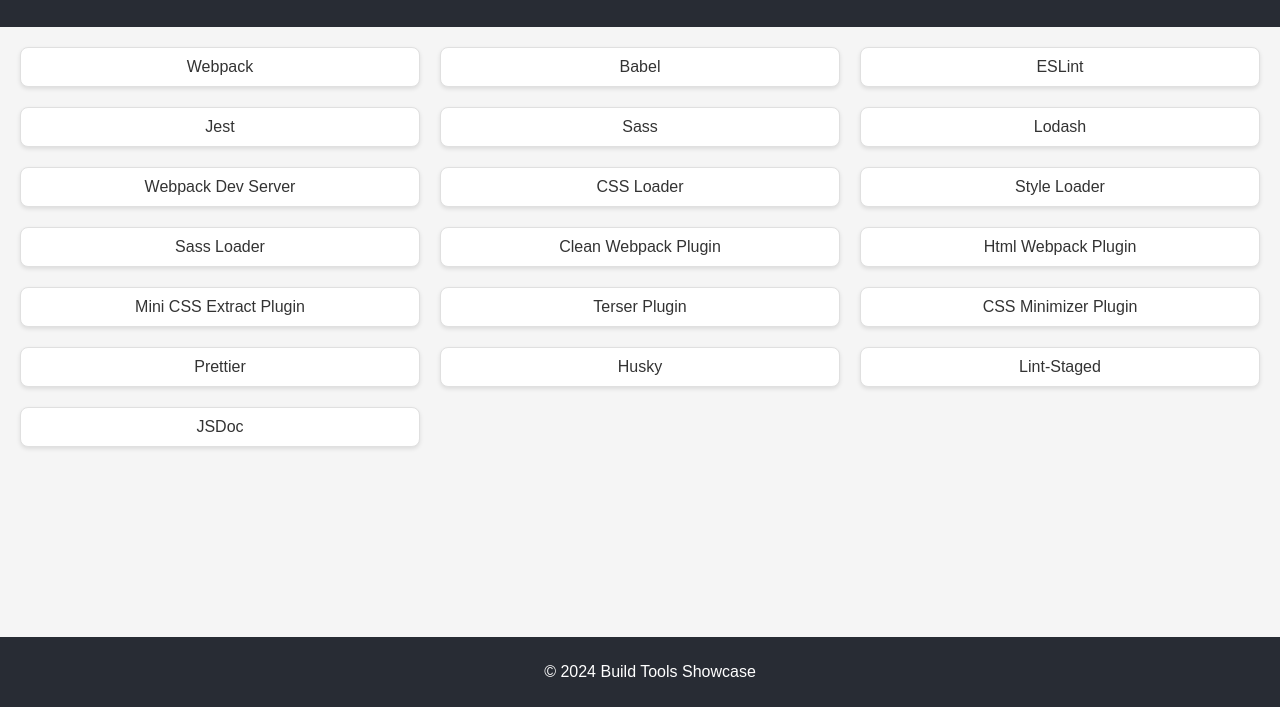
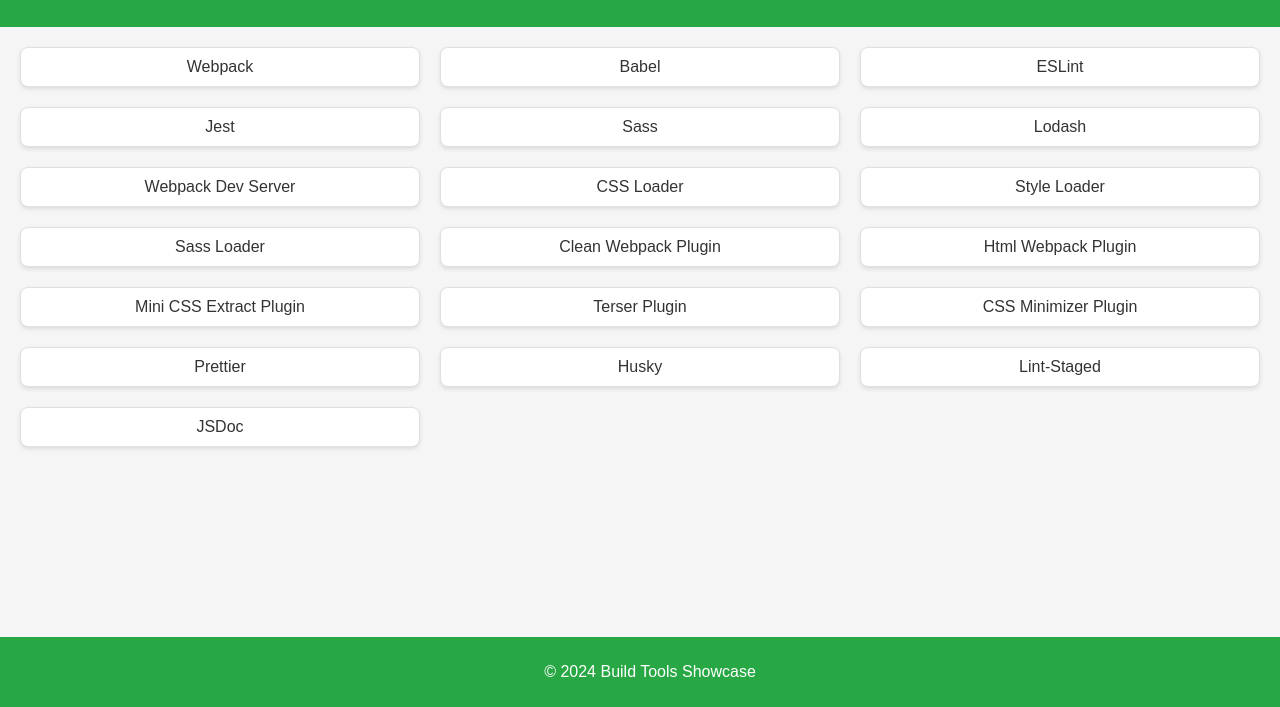
Before and after one commit to mosesfuraha/build-tools, a website built with webpack: page src/index.html in a window 1280 px wide. Shown: the part 93-800 px from the top of the page. Built offline with nearby package versions, Linux system fonts and the light colour scheme.

Commit message:
configure build

```diff
--- a/src/styles/style.scss
+++ b/src/styles/style.scss
@@ -1,4 +1,4 @@
-$primary-color: #282c34;
+$primary-color: #28a745;
 $background-color: #f5f5f5;
 $text-color: #333;
 $font-family: Arial, sans-serif;
```
